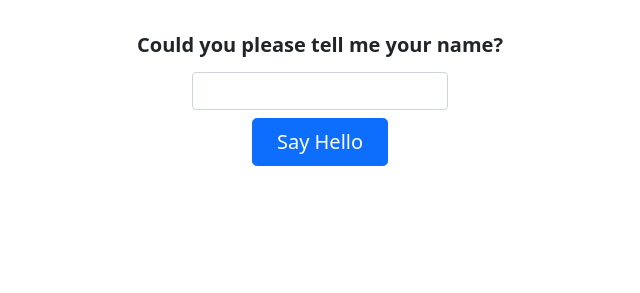
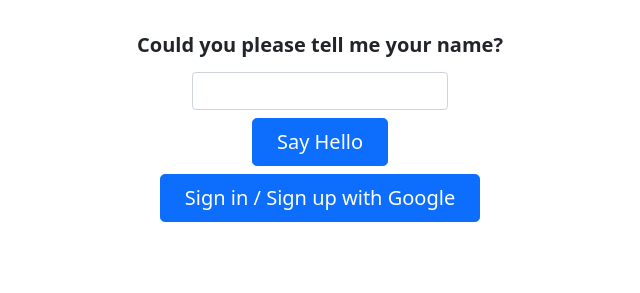
Before and after one commit to anuraj/PyHelloWorld, a Flask app: page / in a window 1280 px wide. Shown: the part 290-583 px from the top of the page, without its empty margins (320-960 px from the left). Run offline with Flask 2, Linux system fonts and the light colour scheme; some libraries are stand-ins or nearby versions.

Commit message:
Login Link added

```diff
--- a/templates/index.html
+++ b/templates/index.html
@@ -26,6 +26,9 @@
                 <div class="d-grid gap-2 d-sm-flex justify-content-sm-center my-2">
                     <button type="submit" class="btn btn-primary btn-lg px-4 gap-3">Say Hello</button>
                 </div>
+                <div class="d-grid gap-2 d-sm-flex justify-content-sm-center my-2">
+                    <a href="/.auth/login/google" class="btn btn-primary btn-lg px-4 gap-3">Sign in / Sign up with Google</a>
+                </div>
             </div>
         </form>
     </main>
```
